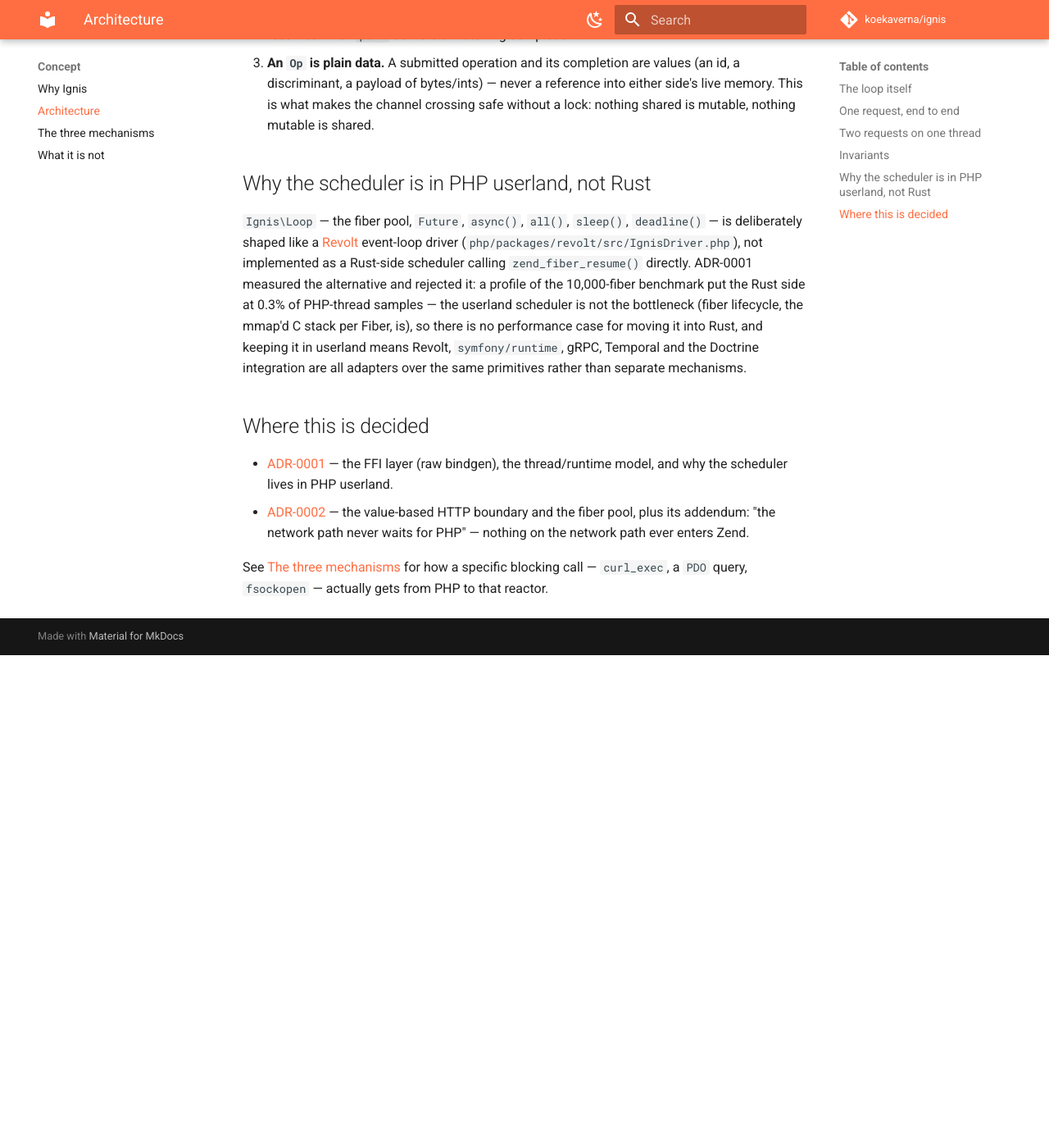
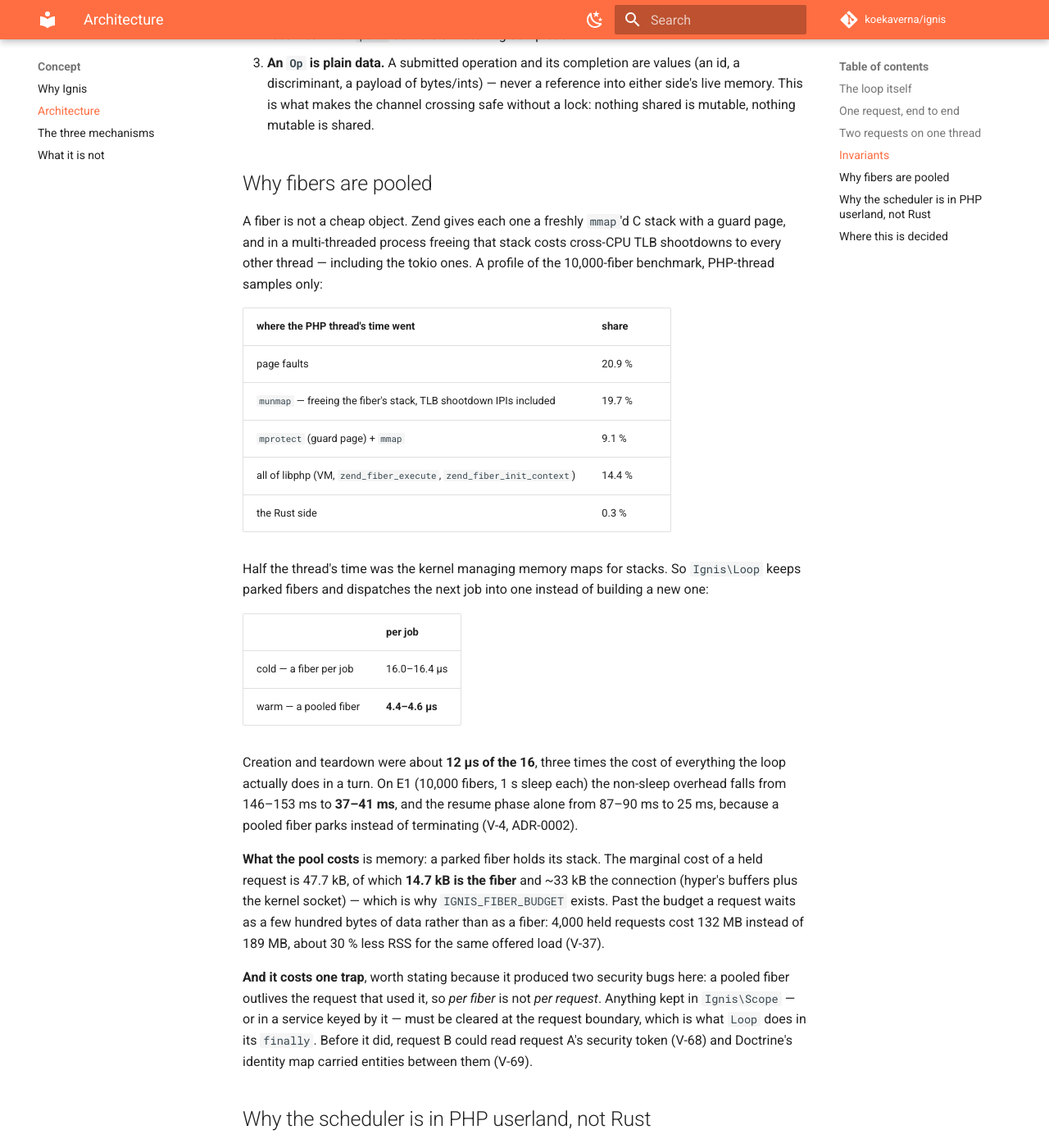
Before and after one commit to koekaverna/ignis, an MkDocs documentation site: the page built from docs/concept/architecture.md, in a window 1280 px wide and 1400 px high, scrolled down 5382 px. Shown: the whole window at 82% size. Built offline with MkDocs 1.6.1 and Material for MkDocs 9.7.7, drawn with Linux system fonts in a browser that asks for light colours; comment, search, counter and statistics services are not loaded; before the commit the page ends 6181 px from its top, so only the background shows below that.

Commit message:
docs(architecture): why fibers are pooled, with the numbers that decided it
The site said "fiber pool" three times and never what it costs to create one or
why we keep them. That is the single biggest win the project has measured, and it
was folklore on the site.

  cold, a fiber per job     16.0-16.4 us
  warm, a pooled fiber       4.4-4.6 us      (V-4)

Creation and teardown were ~12 us of the 16, three times what a loop turn actually
does. The profile explains it and is on the page now: freeing a fiber's mmap'd C
stack was 19.7% of the PHP thread's samples with TLB shootdowns to the tokio
threads, page faults another 20.9%, mprotect and mmap 9.1% — half the thread in
the kernel managing stacks, against 0.3% in Rust.

Both prices are stated too. Memory: a parked fiber holds its stack, 14.7 kB of the
47.7 kB a held request costs, which is what IGNIS_FIBER_BUDGET bounds — 4,000 held
requests at 132 MB instead of 189 MB (V-37). And the trap: a pooled fiber outlives
its request, so per fiber is not per request, which is exactly how a security token
reached the next request (V-68) and Doctrine's identity map crossed between two
(V-69).

mkdocs build --strict clean.

```diff
--- a/docs/concept/architecture.md
+++ b/docs/concept/architecture.md
@@ -188,6 +188,45 @@ These three hold everywhere in the codebase, and every FFI change is checked aga
    is what makes the channel crossing safe without a lock: nothing shared is mutable, nothing
    mutable is shared.
 
+## Why fibers are pooled
+
+A fiber is not a cheap object. Zend gives each one a freshly `mmap`'d C stack with a guard page,
+and in a multi-threaded process freeing that stack costs cross-CPU TLB shootdowns to every other
+thread — including the tokio ones. A profile of the 10,000-fiber benchmark, PHP-thread samples only:
+
+| where the PHP thread's time went | share |
+|---|---|
+| page faults | 20.9 % |
+| `munmap` — freeing the fiber's stack, TLB shootdown IPIs included | 19.7 % |
+| `mprotect` (guard page) + `mmap` | 9.1 % |
+| all of libphp (VM, `zend_fiber_execute`, `zend_fiber_init_context`) | 14.4 % |
+| the Rust side | 0.3 % |
+
+Half the thread's time was the kernel managing memory maps for stacks. So `Ignis\Loop` keeps parked
+fibers and dispatches the next job into one instead of building a new one:
+
+| | per job |
+|---|---|
+| cold — a fiber per job | 16.0–16.4 µs |
+| warm — a pooled fiber | **4.4–4.6 µs** |
+
+Creation and teardown were about **12 µs of the 16**, three times the cost of everything the loop
+actually does in a turn. On E1 (10,000 fibers, 1 s sleep each) the non-sleep overhead falls from
+146–153 ms to **37–41 ms**, and the resume phase alone from 87–90 ms to 25 ms, because a pooled
+fiber parks instead of terminating (V-4, ADR-0002).
+
+**What the pool costs** is memory: a parked fiber holds its stack. The marginal cost of a held
+request is 47.7 kB, of which **14.7 kB is the fiber** and ~33 kB the connection (hyper's buffers
+plus the kernel socket) — which is why `IGNIS_FIBER_BUDGET` exists. Past the budget a request waits
+as a few hundred bytes of data rather than as a fiber: 4,000 held requests cost 132 MB instead of
+189 MB, about 30 % less RSS for the same offered load (V-37).
+
+**And it costs one trap**, worth stating because it produced two security bugs here: a pooled fiber
+outlives the request that used it, so *per fiber* is not *per request*. Anything kept in
+`Ignis\Scope` — or in a service keyed by it — must be cleared at the request boundary, which is what
+`Loop` does in its `finally`. Before it did, request B could read request A's security token
+(V-68) and Doctrine's identity map carried entities between them (V-69).
+
 ## Why the scheduler is in PHP userland, not Rust
 
 `Ignis\Loop` — the fiber pool, `Future`, `async()`, `all()`, `sleep()`, `deadline()` — is
```
Also changed, not shown: JOURNAL.md (+1 -0 lines).
